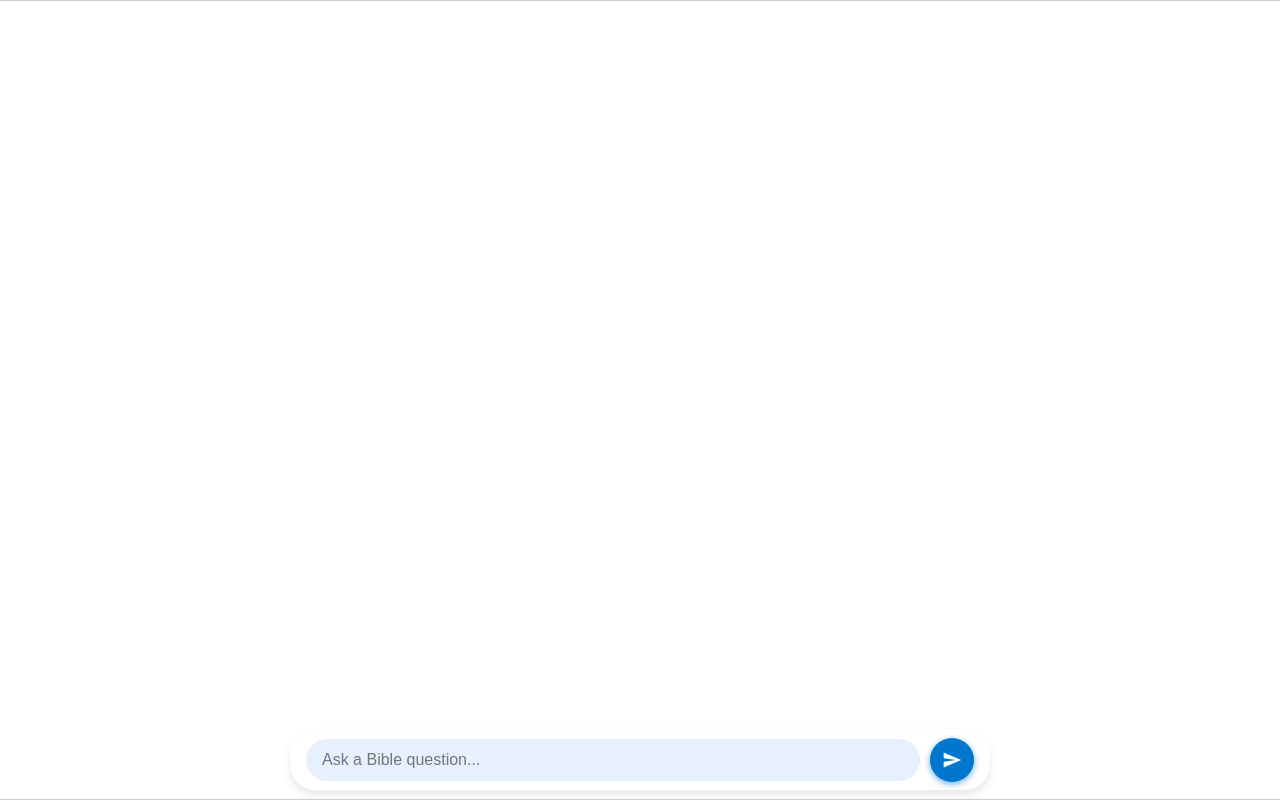
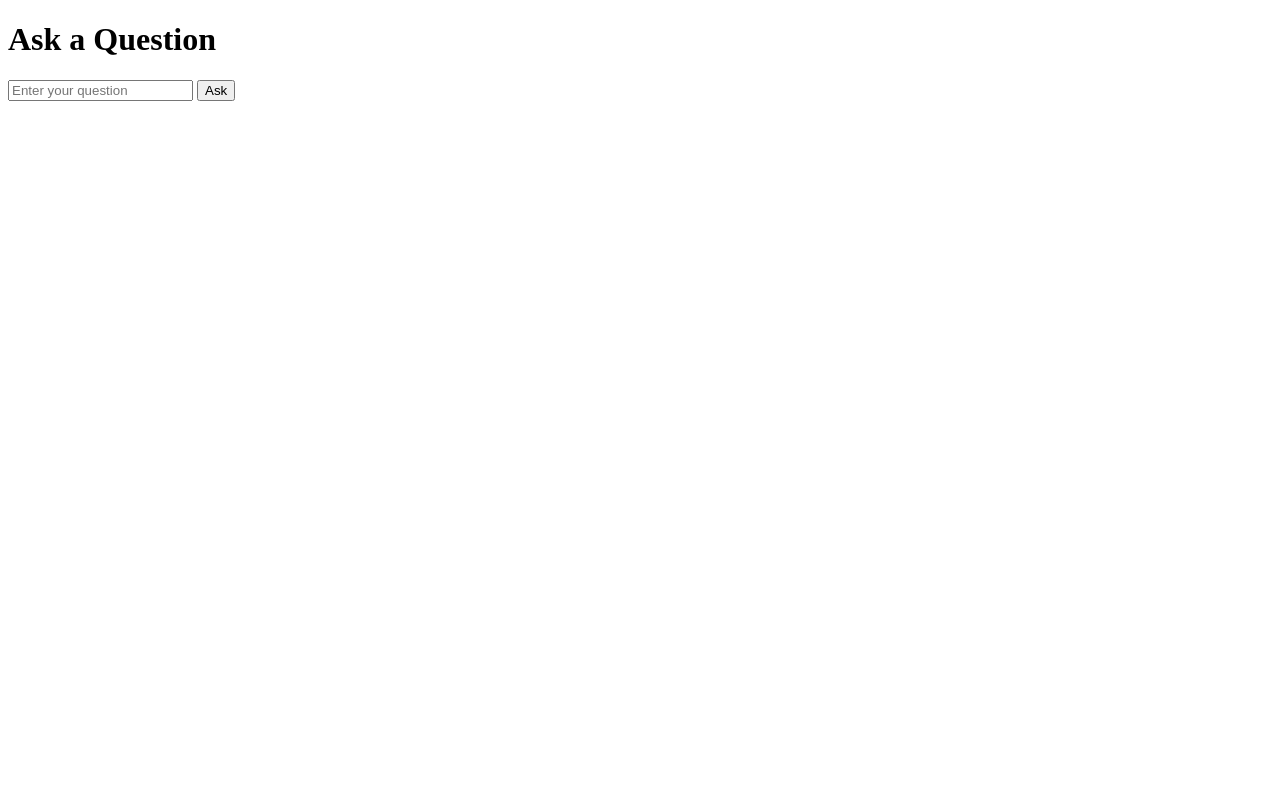
Before and after one commit to danpjohnson1993/Bible-semantic-search, a Flask app: page / in a window 1280 px wide. Run offline with Flask 3, Linux system fonts and the light colour scheme; parts of the project's set-up code (start-up, migrations or seed data) failed here and were passed over.

Commit message:
Initial commit or your message

```diff
--- a/templates/index.html
+++ b/templates/index.html
@@ -1,204 +1,37 @@
 <!DOCTYPE html>
-<html lang="en">
+<html>
 <head>
-  <meta charset="UTF-8" />
-  <meta name="viewport" content="width=device-width, initial-scale=1" />
-  <title>Bible Chatbot</title>
-
-  <style>
-    /* Basic Reset */
-    * {
-      box-sizing: border-box;
-    }
-
-    body, html {
-      margin: 0;
-      padding: 0;
-      height: 100%;
-      font-family: Arial, sans-serif;
-      background: #f9f9f9;
-      display: flex;
-      flex-direction: column;
-      height: 100vh;
-      overflow: hidden;
-    }
-
-    #chatbox {
-      flex: 1 1 auto;
-      padding: 1rem;
-      overflow-y: auto;
-      background: white;
-      border-top: 1px solid #ccc;
-      border-bottom: 1px solid #ccc;
-    }
-
-    .message {
-      margin-bottom: 1rem;
-      max-width: 80%;
-      padding: 0.5rem 0.75rem;
-      border-radius: 12px;
-      line-height: 1.4;
-      word-wrap: break-word;
-      clear: both;
-      font-size: 1rem;
-    }
-
-    .user {
-      background-color: #e0f0ff;
-      color: #0077cc;
-      float: right;
-      text-align: right;
-    }
-
-    .bot {
-      background-color: #e6ffe6;
-      color: #006600;
-      float: left;
-      text-align: left;
-    }
-
-    /* Floating input container fixed at bottom */
-    #input-container {
-      position: fixed;
-      bottom: 10px;
-      left: 50%;
-      transform: translateX(-50%);
-      width: 100%;
-      max-width: 700px;
-      display: flex;
-      background: white;
-      border-radius: 25px;
-      box-shadow: 0 4px 8px rgba(0,0,0,0.1);
-      padding: 0.5rem 1rem;
-      align-items: center;
-      z-index: 1000;
-    }
-
-    #user-input {
-      flex: 1;
-      border: none;
-      font-size: 1rem;
-      border-radius: 25px;
-      padding: 0.75rem 1rem;
-      outline: none;
-      box-shadow: none;
-      background: #f2f2f2;
-      margin-right: 10px;
-      transition: background-color 0.3s ease;
-    }
-    #user-input:focus {
-      background: #e6f0ff;
-    }
-
-    #send-btn {
-      background: #0077cc;
-      border: none;
-      border-radius: 50%;
-      width: 44px;
-      height: 44px;
-      display: flex;
-      align-items: center;
-      justify-content: center;
-      cursor: pointer;
-      box-shadow: 0 2px 6px rgba(0, 119, 204, 0.6);
-      transition: background-color 0.3s ease;
-    }
-    #send-btn:hover {
-      background: #005fa3;
-    }
-    #send-btn svg {
-      fill: white;
-      width: 20px;
-      height: 20px;
-    }
-
-  </style>
+    <title>Bible Semantic Search</title>
+    <meta charset="UTF-8">
 </head>
 <body>
-
-  <div id="chatbox"></div>
-
-  <div id="input-container">
-    <input type="text" id="user-input" placeholder="Ask a Bible question..." autocomplete="off" />
-    <button id="send-btn" aria-label="Send message">
-      <!-- Send icon SVG -->
-      <svg viewBox="0 0 24 24" >
-        <path d="M2.01 21L23 12 2.01 3 2 10l15 2-15 2z" />
-      </svg>
-    </button>
-  </div>
+    <h1>Ask a Question</h1>
+    <input type="text" id="question" placeholder="Enter your question">
+    <button onclick="ask()">Ask</button>
+    <div id="results"></div>
 
     <script>
-    const chatbox = document.getElementById('chatbox');
-    const userInput = document.getElementById('user-input');
-    const sendBtn = document.getElementById('send-btn');
-
-    const backendUrl = "https://bible-semantic-search.onrender.com/chat";
-
-    // Scroll chatbox to bottom
-    function scrollToBottom() {
-      chatbox.scrollTop = chatbox.scrollHeight;
-    }
-
-    // Append message
-    function appendMessage(text, sender) {
-      const msgDiv = document.createElement('div');
-      msgDiv.classList.add('message', sender);
-      msgDiv.textContent = text;
-      chatbox.appendChild(msgDiv);
-      scrollToBottom();
-    }
-
-    // Send user's message and get bot response
-    async function sendMessage() {
-      const question = userInput.value.trim();
-      if (!question) return;
-
-      appendMessage(question, 'user');
-      userInput.value = '';
-      userInput.disabled = true;
-      sendBtn.disabled = true;
-
-      try {
-        const response = await fetch(backendUrl, {
+        async function ask() {
+            const question = document.getElementById("question").value;
+            const response = await fetch("/chat", {
                 method: "POST",
-          headers: {
-            "Content-Type": "application/json"
-          },
+                headers: { "Content-Type": "application/json" },
                 body: JSON.stringify({ question })
             });
+            const data = await response.json();
+            const resultDiv = document.getElementById("results");
 
-        if (!response.ok) {
-          throw new Error(`Server error: ${response.status}`);
-        }
-
-        const data = await response.json();
-        if(data.error){
-          appendMessage(`Error: ${data.error}`, 'bot');
+            resultDiv.innerHTML = "";
+            if (data.results) {
+                data.results.forEach(r => {
+                    const block = document.createElement("div");
+                    block.innerHTML = `<strong>${r.reference}</strong><p>${r.text}</p>`;
+                    resultDiv.appendChild(block);
+                });
             } else {
-          appendMessage(data.answer || "Sorry, I couldn't find an answer.", 'bot');
-        }
-      } catch (error) {
-        appendMessage("Failed to connect to server.", 'bot');
-        console.error(error);
-      } finally {
-        userInput.disabled = false;
-        sendBtn.disabled = false;
-        userInput.focus();
+                resultDiv.innerHTML = `<p>Error: ${data.error}</p>`;
             }
         }
-
-    sendBtn.addEventListener('click', sendMessage);
-
-    userInput.addEventListener('keydown', (e) => {
-      if (e.key === 'Enter' && !e.shiftKey) {
-        e.preventDefault();
-        sendMessage();
-      }
-    });
-
-    // Focus input on load
-    userInput.focus();
     </script>
 </body>
 </html>
```
Also changed, not shown: render.yaml (+5 -5 lines), server.py (added, +69 -0 lines). Lines whose indentation alone changed are shown as unchanged.
